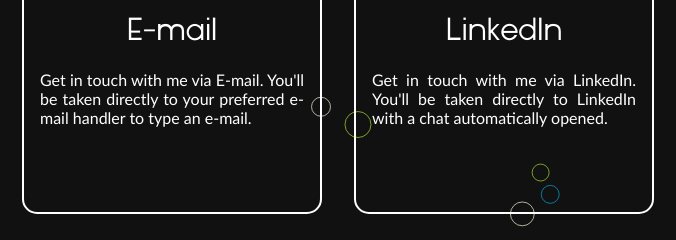
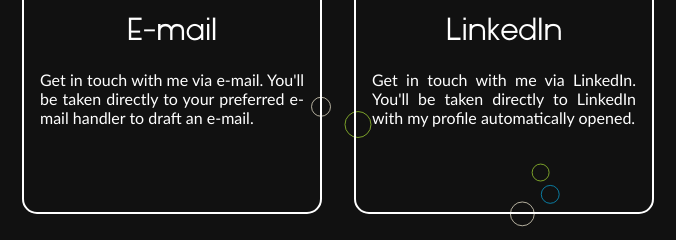
Before and after one commit to shai-04/shaiyur, a plain HTML site: page contact.html in a window 1280 px wide. Shown: the part 213-453 px from the top of the page, 468-1144 px from the left. Drawn offline with Linux system fonts and the light colour scheme.

Commit message:
Aded favicon and changed wording on contact page blocks

```diff
--- a/contact.html
+++ b/contact.html
@@ -6,7 +6,8 @@
         <meta http-equiv="X-UA-Compatible" content="IE=edge">
         <meta name="viewport" content="width=device-width, initial-scale=1.0">
 
-        <title>Shaiyur Dooken | Contact</title>
+        <link rel = "icon" type = "image/x-icon" href = "assets/images/favicon.png">
+        <title>Shaiyur Dooken // Contact</title>
 
         <link rel = "stylesheet" href = "assets/css/base.css">
         <link rel = "stylesheet" href = "assets/css/contact.css">
@@ -30,13 +31,13 @@
             <a class="option" href = "mailto:shaiyur101@gmail.com" target="_blank">
                 <i class="fa-regular fa-envelope"></i>
                 <h1>E-mail</h1>
-                <p>Get in touch with me via E-mail. You'll be taken directly to your preferred e-mail handler to type an e-mail.</p>
+                <p>Get in touch with me via e-mail. You'll be taken directly to your preferred e-mail handler to draft an e-mail.</p>
             </a>
 
             <a class="option" href = "https://www.linkedin.com/in/shaiyur-dooken-b6228225b/" target="_blank">
                 <i class="fa-brands fa-linkedin-in"></i>
                 <h1>LinkedIn</h1>
-                <p>Get in touch with me via LinkedIn. You'll be taken directly to LinkedIn with a chat automatically opened.</p>
+                <p>Get in touch with me via LinkedIn. You'll be taken directly to LinkedIn with my profile automatically opened.</p>
             </a>
 
             <a class="option" href = "tel:+27641481546" target="_blank">
```
Also changed, not shown: index.html (+1 -0 lines), assets/images/favicon.png (added).
